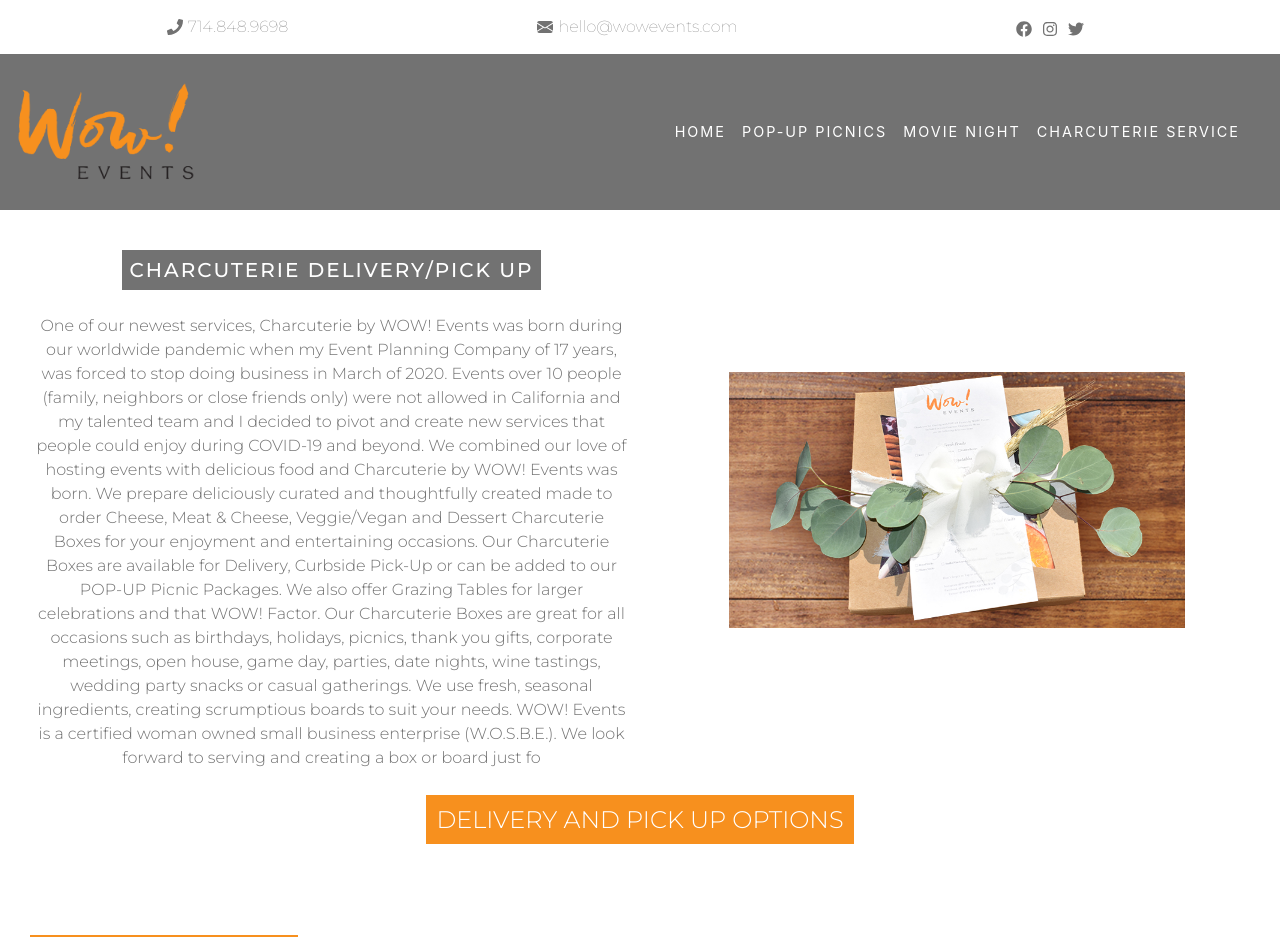
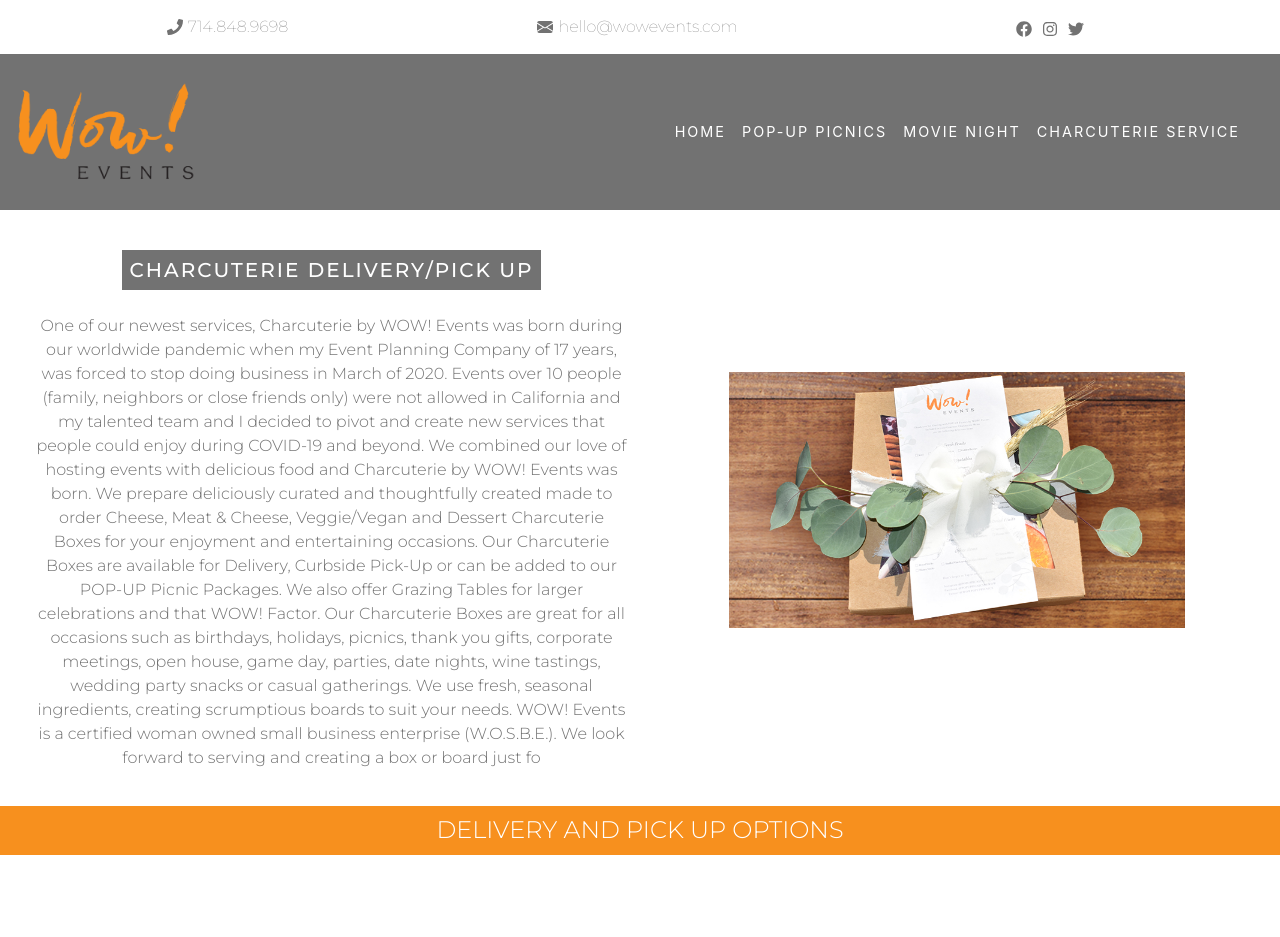
Before and after one commit to thomasjfcaldwell/popuppicnicsbywow, a React (Create React App) app: page /charcuterie in a window 1280 px wide. Shown: the top 937 px of the page. Built offline with nearby package versions, Linux system fonts and the light colour scheme.

Commit message:
position changes

```diff
--- a/src/Components/Charcuterie.js
+++ b/src/Components/Charcuterie.js
@@ -92,12 +92,10 @@
 				}}>
 				<h4
 					style={{
-						display: 'inline',
 						fontWeight: '300',
 						background: '#f7901e',
 						color: 'white',
 						padding: '10px',
-						marginTop: '100px',
 						textTransform: 'uppercase',
 					}}>
 					Delivery and Pick Up options
```
Also changed, not shown: 1 other file (tests, documents, lock files or other folders).
